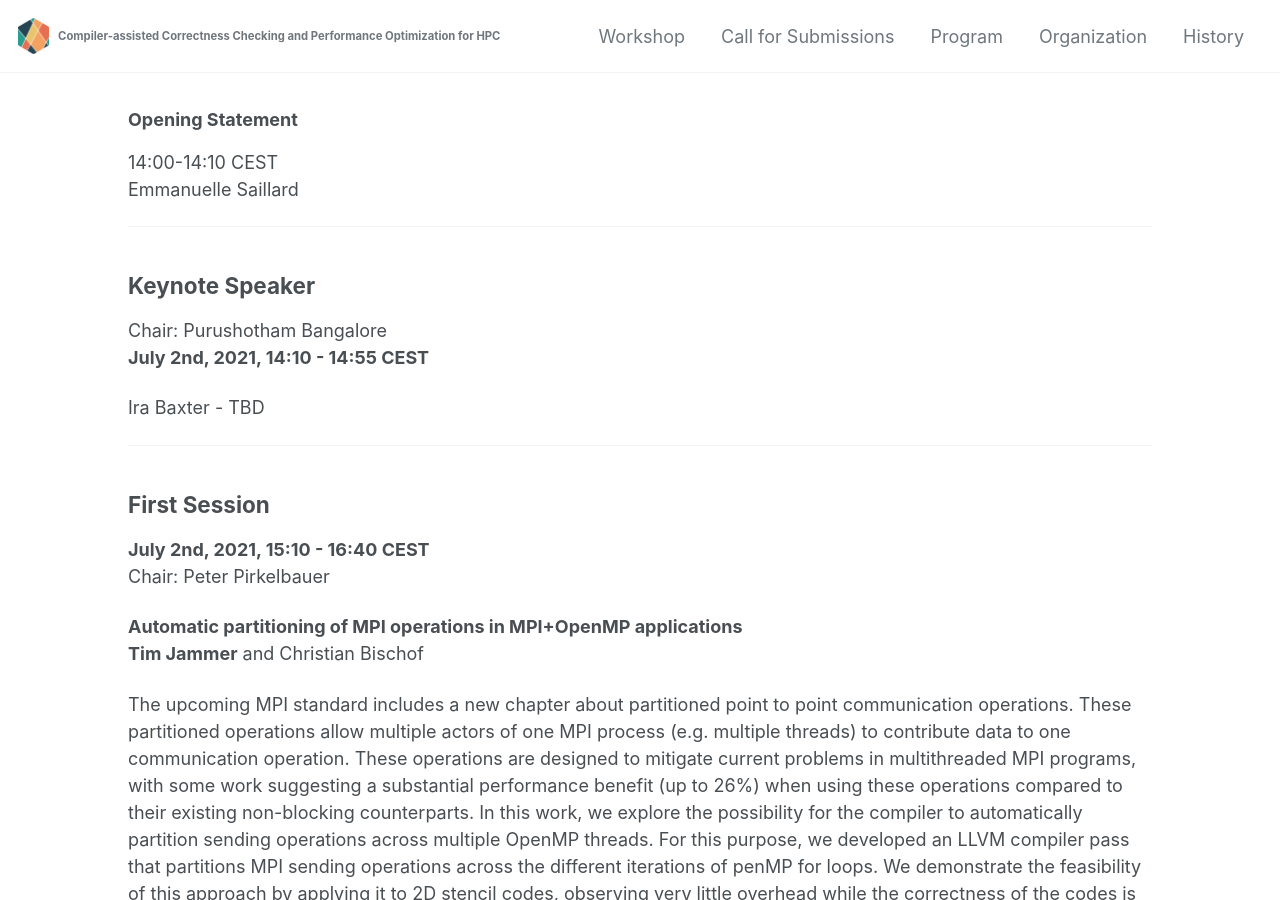
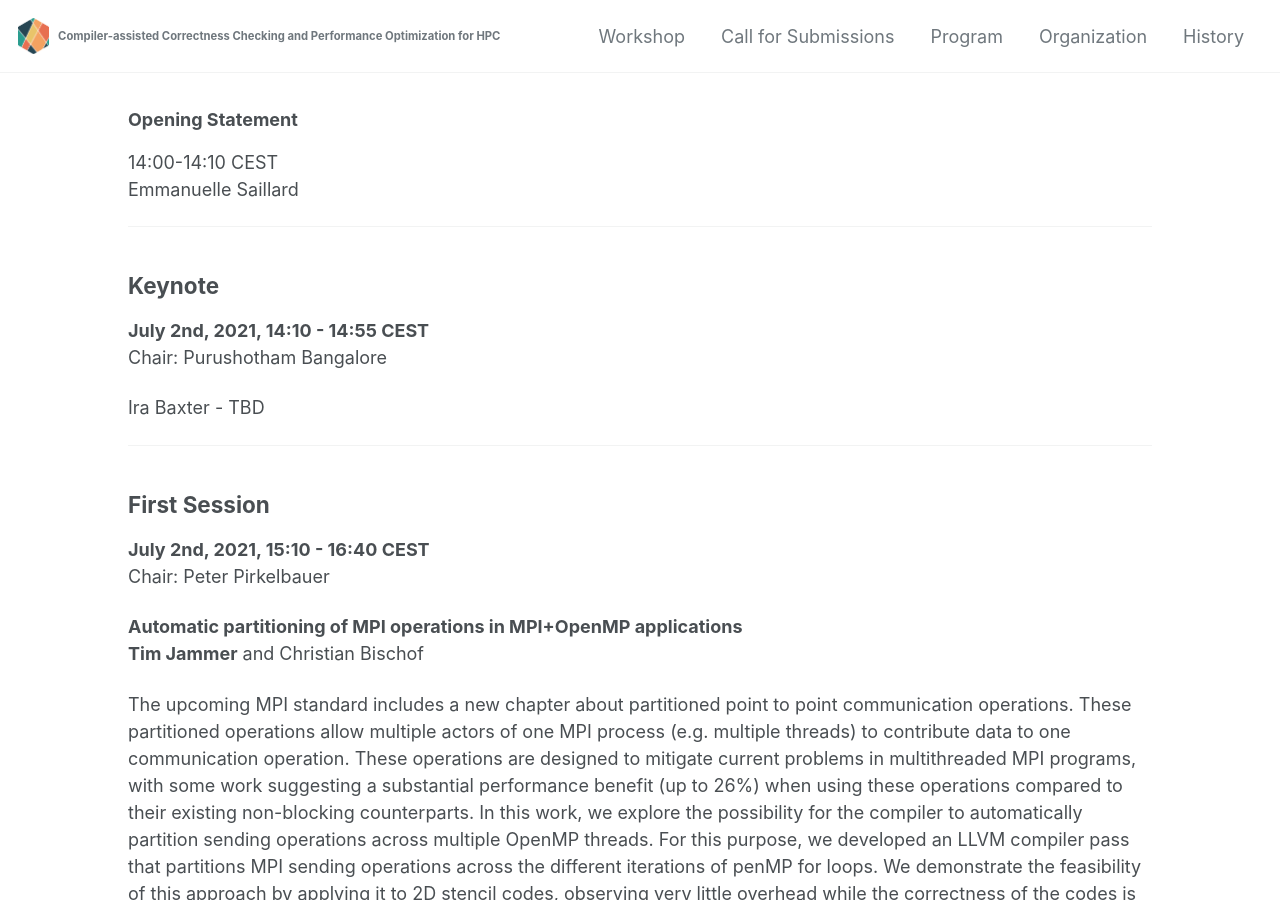
Before and after one commit to c3po-workshop/c3po-workshop.github.io, a Jekyll site: the page built from _pages/2021/program.md, in a window 1280 px wide and 900 px high. Built offline with Jekyll 4.4.1, drawn with Linux system fonts in a browser that asks for light colours; cached includes are drawn as plain includes; nearby versions of some CDN libraries; our own code applies the rules of GitHub Pages for plain Markdown files.

```diff
--- a/_pages/2021/program.md
+++ b/_pages/2021/program.md
@@ -8,9 +8,9 @@
 
 ---
 
-## Keynote Speaker
-Chair: Purushotham Bangalore \\
-**July 2nd, 2021, 14:10 - 14:55 CEST**
+## Keynote
+**July 2nd, 2021, 14:10 - 14:55 CEST** \\
+Chair: Purushotham Bangalore
 
 Ira Baxter - TBD
 
```
